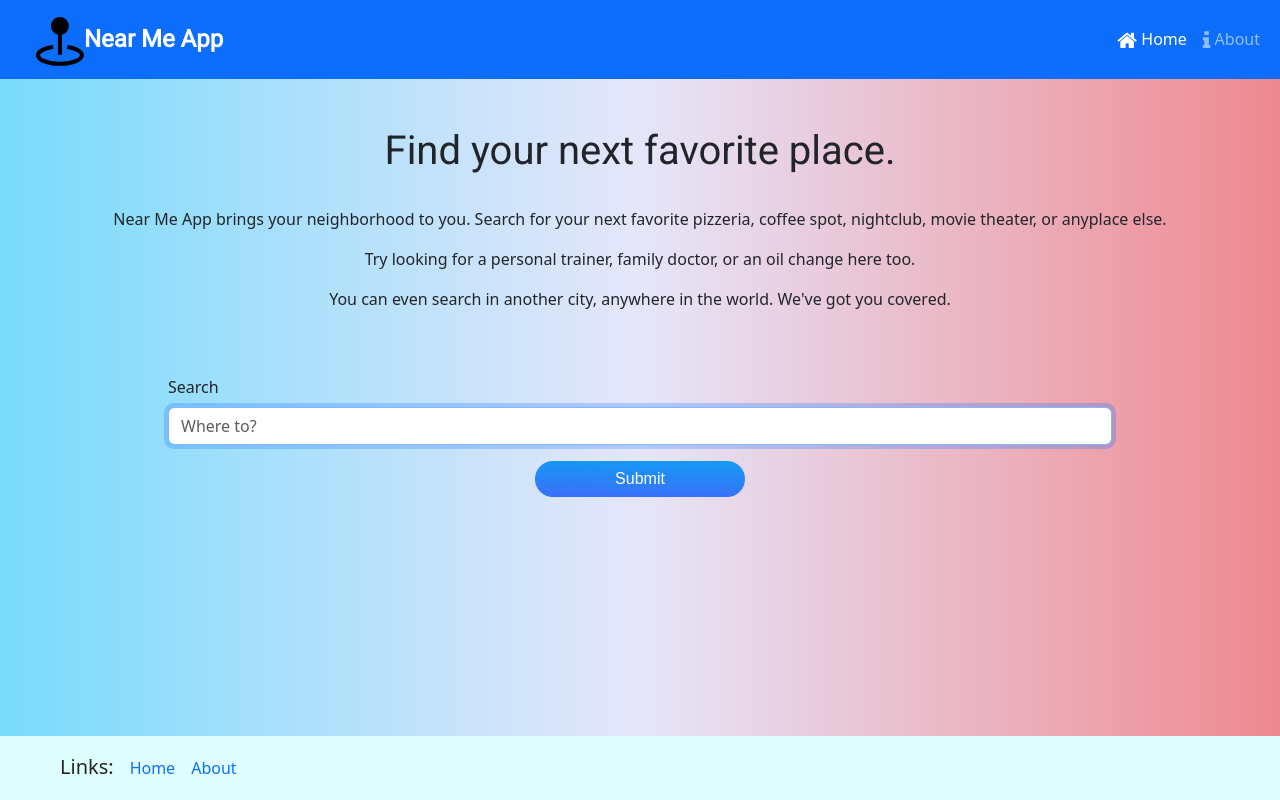
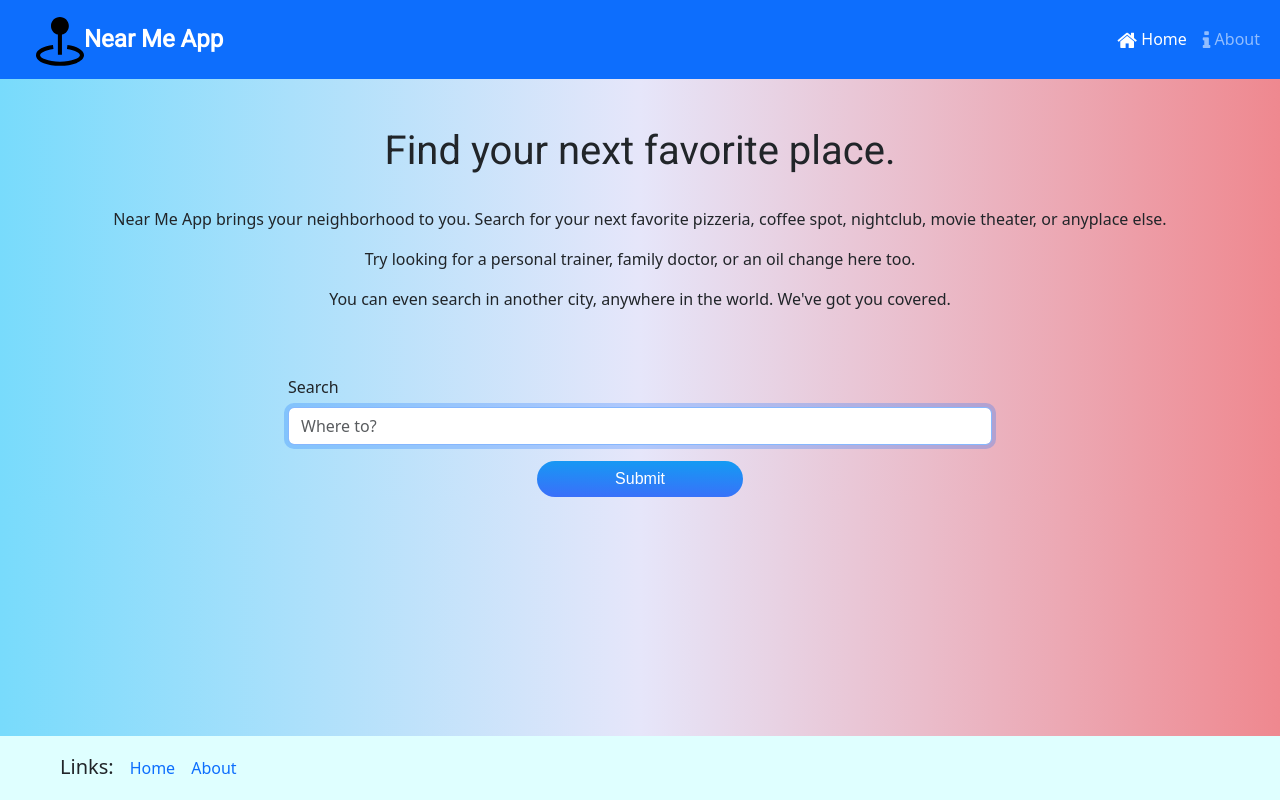
Before and after one commit to janbalangue/near-me-app, a React (Create React App) app: page / in a window 1280 px wide. Built offline with nearby package versions, Linux system fonts and the light colour scheme.

Commit message:
fix search bar

```diff
--- a/src/App.css
+++ b/src/App.css
@@ -101,9 +101,9 @@ h3,
 }
 
 #searchContainer {
-  margin-left: 9rem;
-  margin-right: 9rem;
-  width: auto;
+  margin-left: auto;
+  margin-right: auto;
+  width: calc(50% + 100px);
 }
 
 #filter {
```
